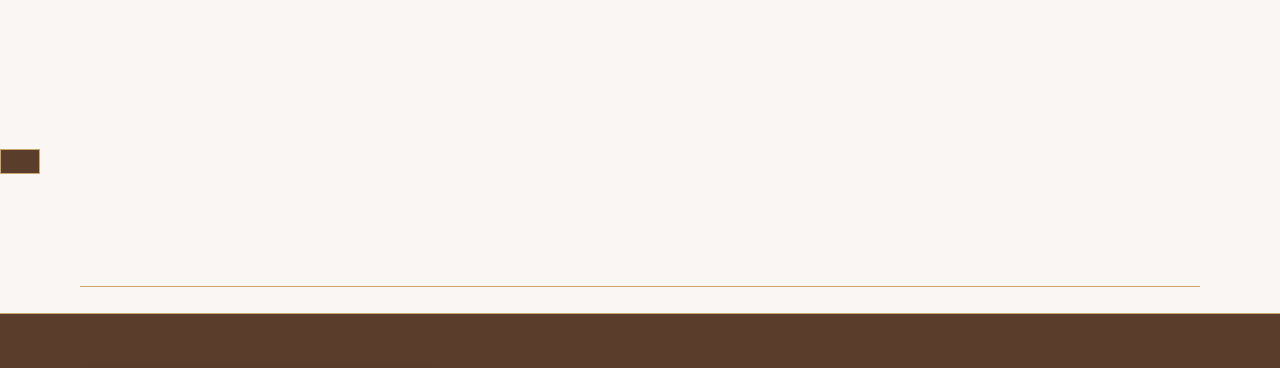
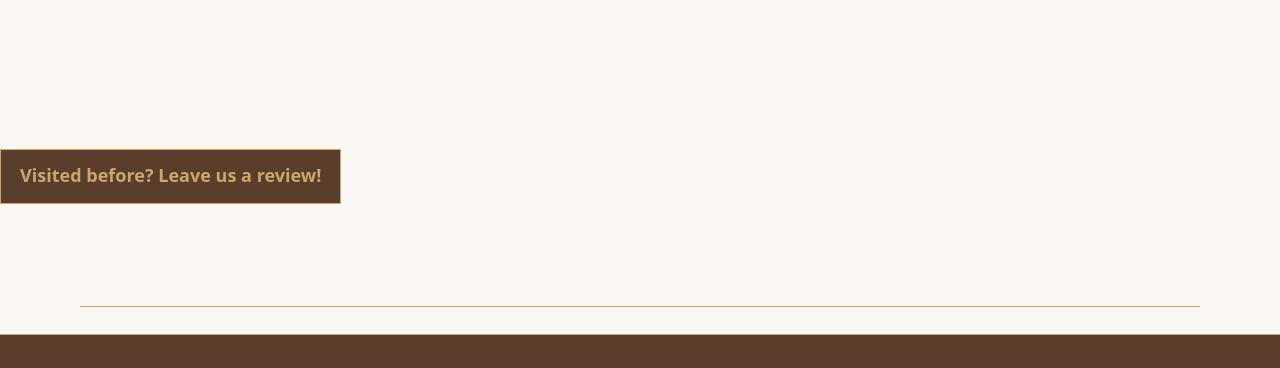
Before and after one commit to Nexulorum/Thairapy_Salon_and_Spa, a plain HTML site: page index.html in a window 1280 px wide. Shown: the part 2418-2786 px from the top of the page. Drawn offline with Linux system fonts and the light colour scheme; a web font is replaced by a local one.

Commit message:
fixing button

```diff
--- a/index.html
+++ b/index.html
@@ -575,7 +575,7 @@
   <section>
     <div class="review">
       <div class="review-action">
-        <a class="btn btn-primary" href="https://share.google/mzQ7Noec4or2OL132" rel="noopener" target="blank"></a>
+        <a class="btn btn-primary" href="https://share.google/mzQ7Noec4or2OL132" rel="noopener" target="blank">Visited before? Leave us a review!</a>
       </div>
 
     </div>
```
